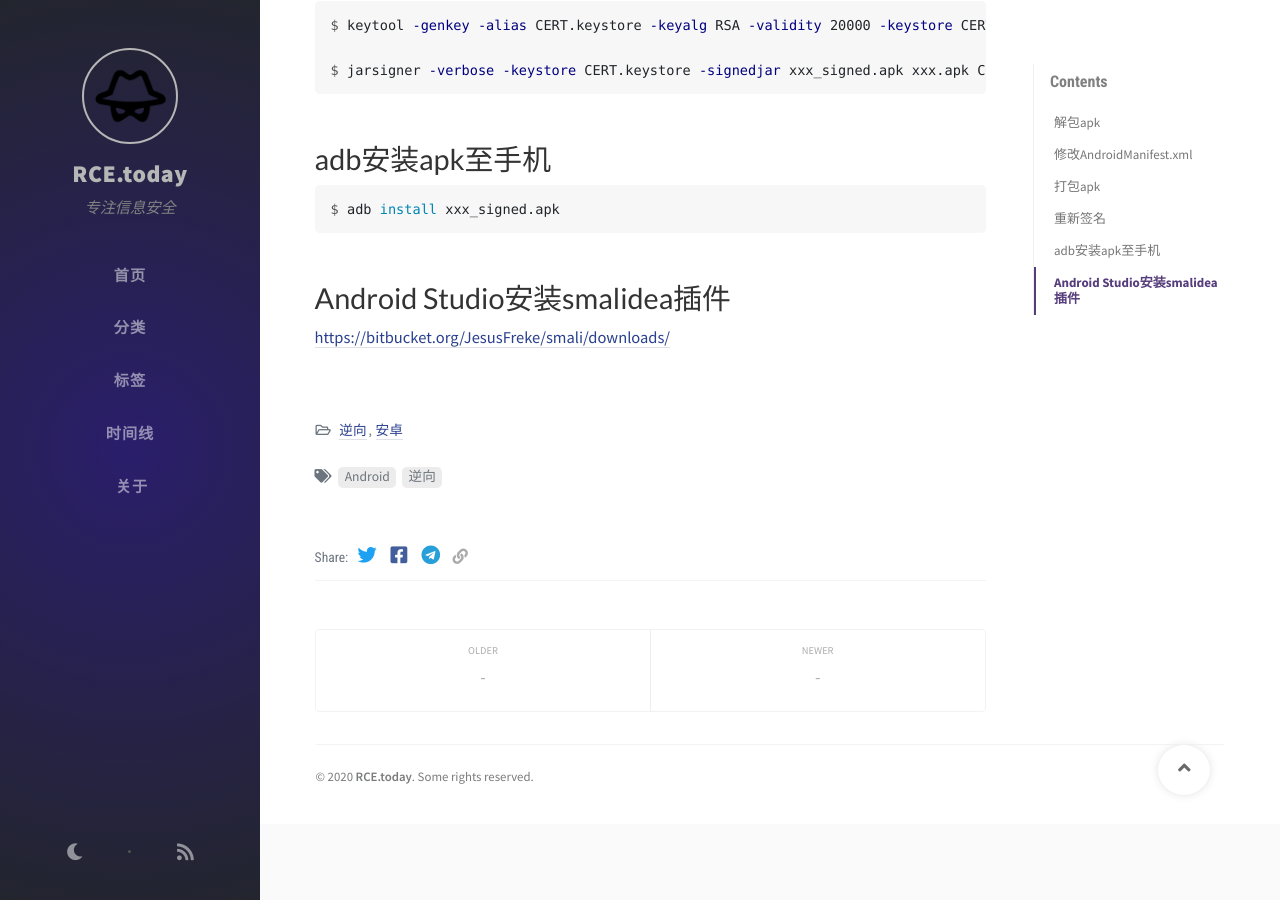
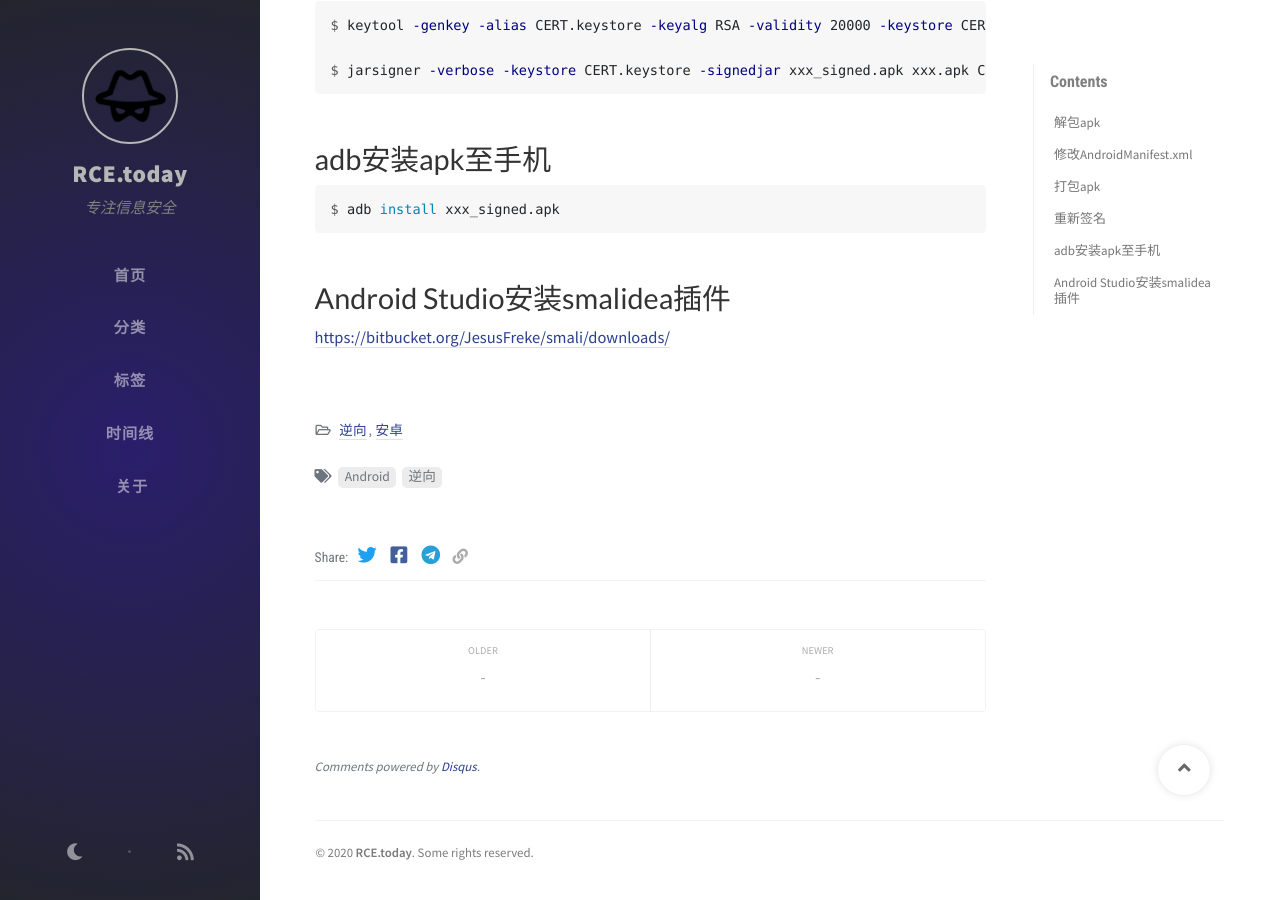
Before and after one commit to fazzzzzzz/rce.today, a Jekyll site: the page built from _posts/2020-04-19-安卓无源码动态调试.md, in a window 1280 px wide and 900 px high, scrolled down 653 px. Built offline with Jekyll 4.4.1, drawn with Linux system fonts in a browser that asks for light colours; nearby versions of some CDN libraries; comment, search, counter and statistics services are not loaded; part of the change alters nothing that is shown.

Commit message:
Update _config.yml

```diff
--- a/_config.yml
+++ b/_config.yml
@@ -41,8 +41,8 @@ google_analytics:
     cache: false  # pv data local cache, good for the users from GFW area.
 
 disqus:
-  comments: false  # boolean type, the global switch for posts comments.
-  shortname: ''    # Fill with your Disqus shortname. › https://help.disqus.com/en/articles/1717111-what-s-a-shortname
+  comments: true  # boolean type, the global switch for posts comments.
+  shortname: 'rce-today'    # Fill with your Disqus shortname. › https://help.disqus.com/en/articles/1717111-what-s-a-shortname
 
 
 # Prefer color scheme setting, available values:
```
